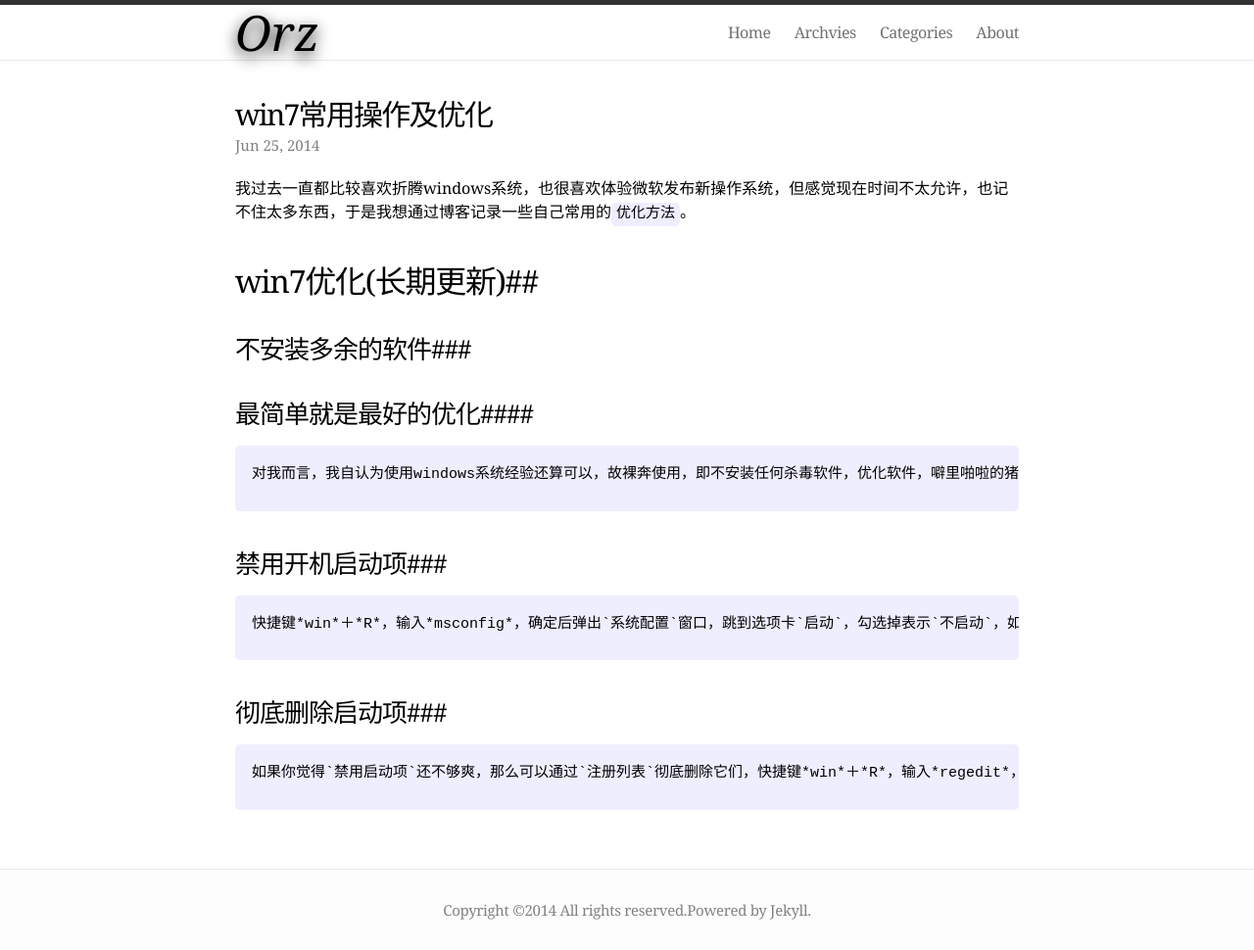
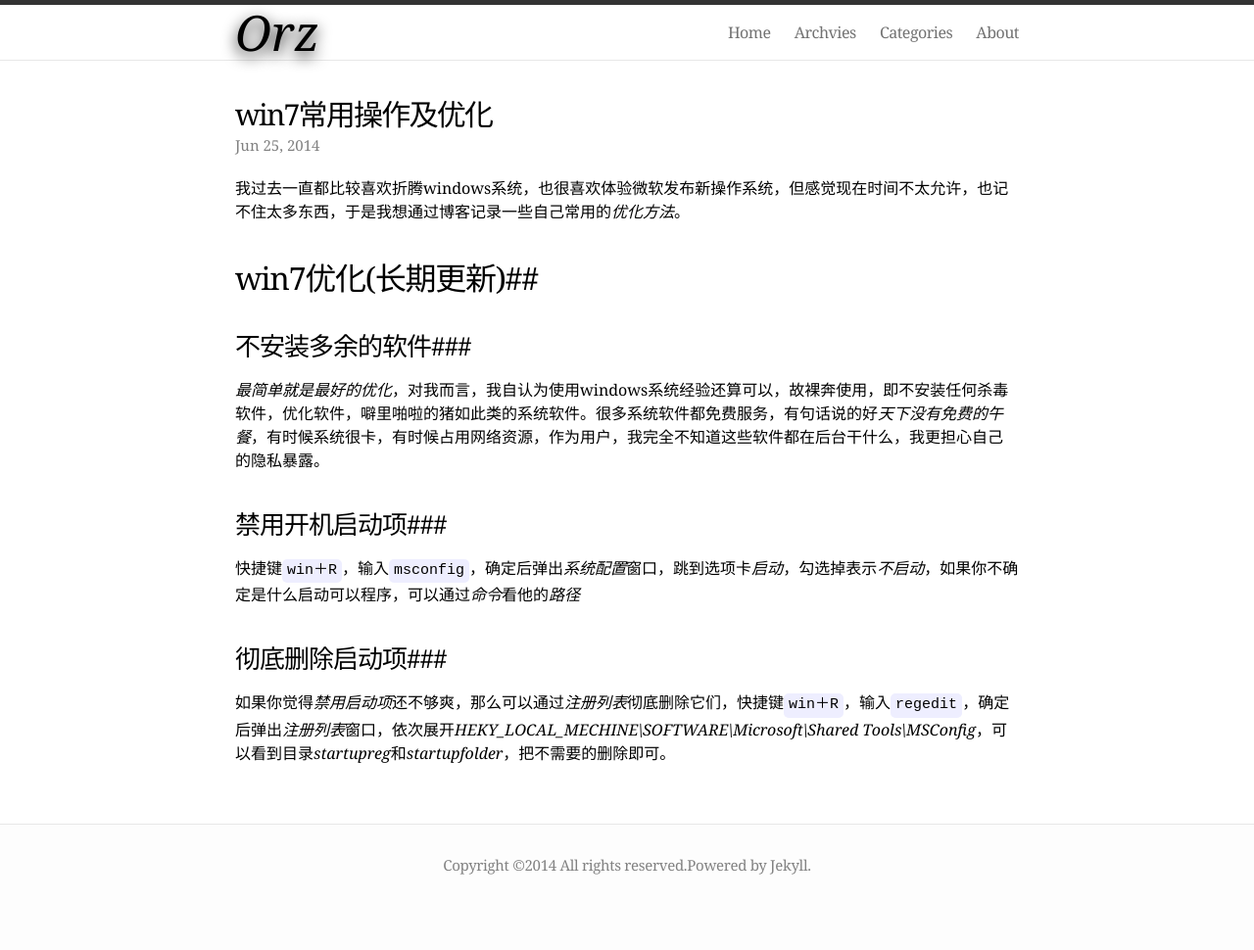
Before and after one commit to MaxwellXu/maxwellxu.github.com, a Jekyll site: the page built from _posts/2014-06-25-win7-optimizing-1.md, in a window 1280 px wide. Shown: the whole page at 98% size. Built offline with Jekyll 4.4.1, drawn with Linux system fonts in a browser that asks for light colours; comment, search, counter and statistics services are not loaded; after the commit the page ends 924 px from its top, so only the background shows below that.

```diff
--- a/_posts/2014-06-25-win7-optimizing-1.md
+++ b/_posts/2014-06-25-win7-optimizing-1.md
@@ -6,19 +6,18 @@ keywords: win7优化
 categories: Other
 ---
 
-我过去一直都比较喜欢折腾windows系统，也很喜欢体验微软发布新操作系统，但感觉现在时间不太允许，也记不住太多东西，于是我想通过博客记录一些自己常用的`优化方法`。
+我过去一直都比较喜欢折腾windows系统，也很喜欢体验微软发布新操作系统，但感觉现在时间不太允许，也记不住太多东西，于是我想通过博客记录一些自己常用的*优化方法*。
 
 ##win7优化(长期更新)##
 
 ###不安装多余的软件###
-###最简单就是最好的优化####
 
-	对我而言，我自认为使用windows系统经验还算可以，故裸奔使用，即不安装任何杀毒软件，优化软件，噼里啪啦的猪如此类的系统软件。很多系统软件都免费服务，有句话说的好`天下没有免费的午餐`，有时候系统很卡，有时候占用网络资源，作为用户，我完全不知道这些软件都在后台干什么，我更担心自己的隐私暴露。
+*最简单就是最好的优化*，对我而言，我自认为使用windows系统经验还算可以，故裸奔使用，即不安装任何杀毒软件，优化软件，噼里啪啦的猪如此类的系统软件。很多系统软件都免费服务，有句话说的好*天下没有免费的午餐*，有时候系统很卡，有时候占用网络资源，作为用户，我完全不知道这些软件都在后台干什么，我更担心自己的隐私暴露。
 
 ###禁用开机启动项###
 
-	快捷键*win*＋*R*，输入*msconfig*，确定后弹出`系统配置`窗口，跳到选项卡`启动`，勾选掉表示`不启动`，如果你不确定是什么启动可以程序，可以通过`命令`看他的`路径`
+快捷键`win＋R`，输入`msconfig`，确定后弹出*系统配置*窗口，跳到选项卡*启动*，勾选掉表示*不启动*，如果你不确定是什么启动可以程序，可以通过*命令*看他的*路径*
 
 ###彻底删除启动项###
 
-	如果你觉得`禁用启动项`还不够爽，那么可以通过`注册列表`彻底删除它们，快捷键*win*＋*R*，输入*regedit*，确定后弹出`注册列表`窗口，依次展开`HEKY_LOCAL_MECHINE\SOFTWARE\Microsoft\Shared Tools\MSConfig`，可以看到目录`startupreg`和`startupfolder`，把不需要的删除即可。
+如果你觉得*禁用启动项*还不够爽，那么可以通过*注册列表*彻底删除它们，快捷键`win＋R`，输入`regedit`，确定后弹出*注册列表*窗口，依次展开*HEKY_LOCAL_MECHINE\SOFTWARE\Microsoft\Shared Tools\MSConfig*，可以看到目录*startupreg*和*startupfolder*，把不需要的删除即可。
```
